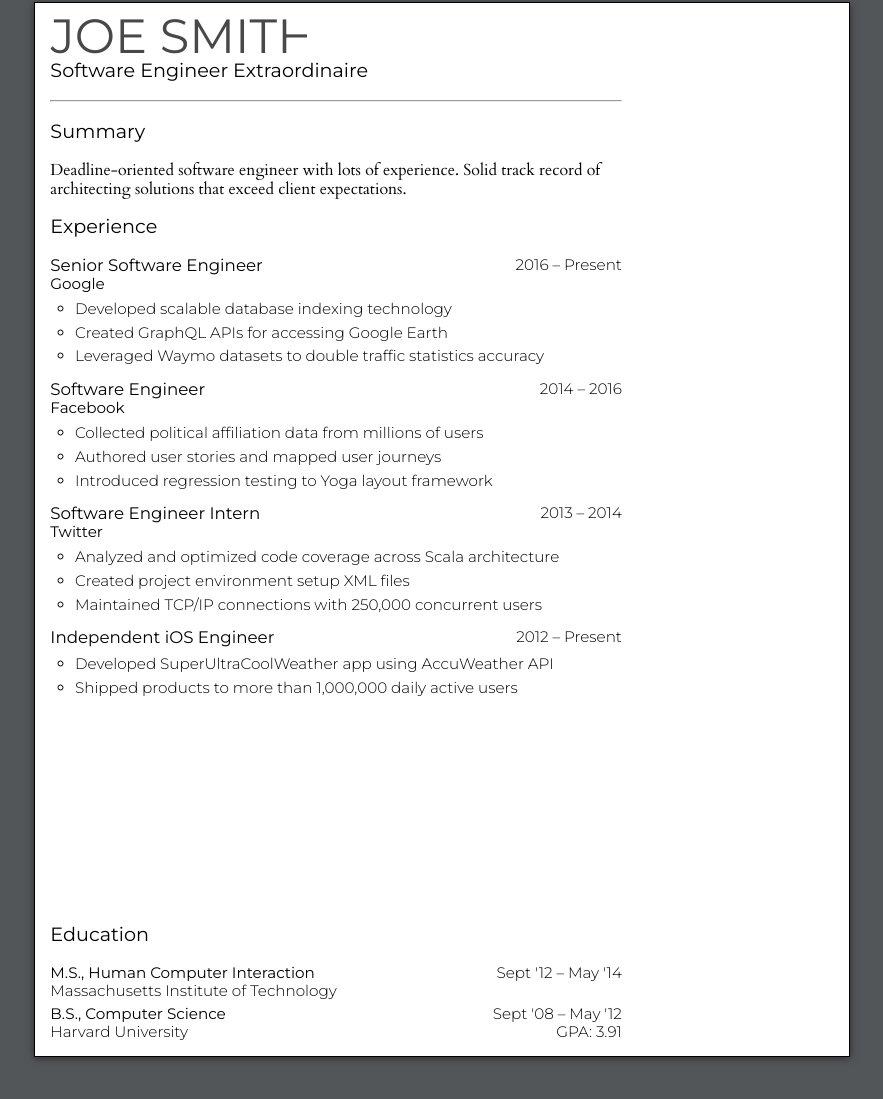
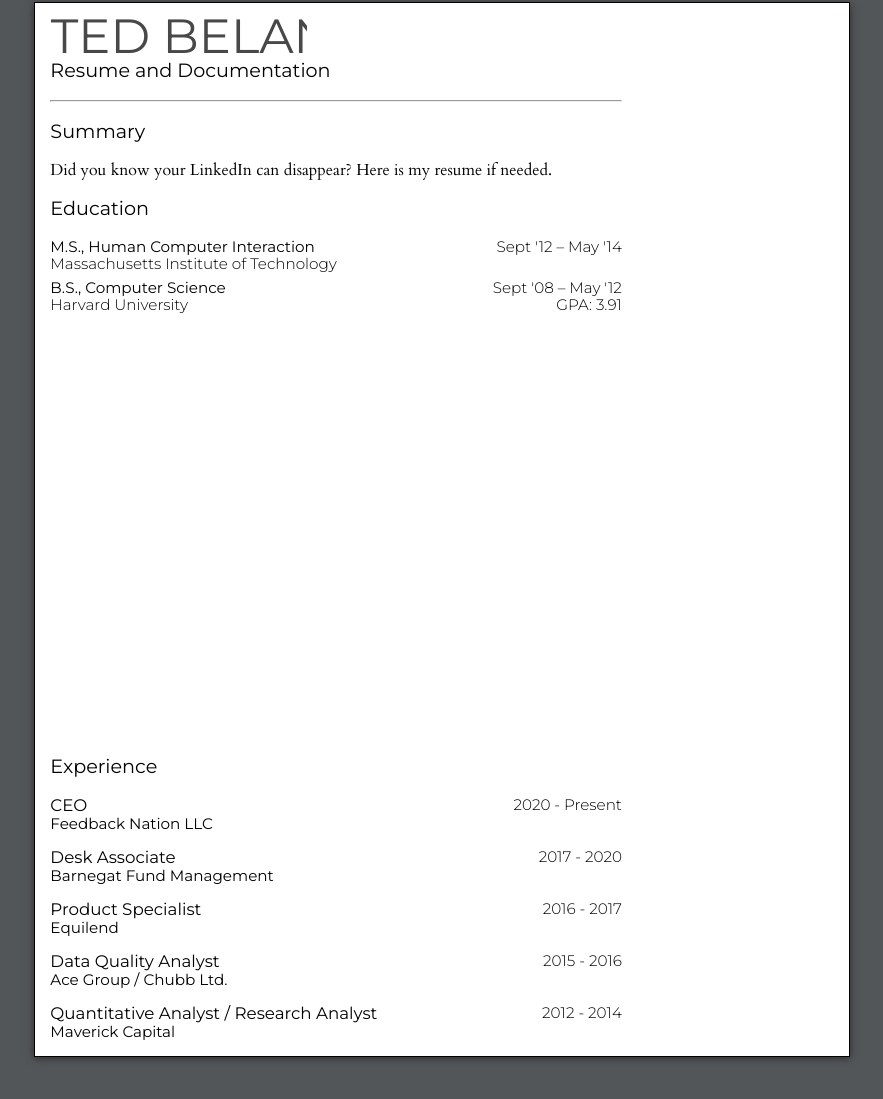
Before and after one commit to TedBelanoff/Resume, a plain HTML site: page index.html in a window 1280 px wide. Shown: the part 55-1154 px from the top of the page, without its empty margins (198-1081 px from the left). Drawn offline with nearby package versions, Linux system fonts and the light colour scheme.

Commit message:
Add files via upload

```diff
--- a/index.html
+++ b/index.html
@@ -32,72 +32,20 @@
                             <svg width="257px" height="35px" viewBox="0 0 257 35" version="1.1" xmlns="http://www.w3.org/2000/svg" xmlns:xlink="http://www.w3.org/1999/xlink">
                                 <g id="Page-1" stroke="none" stroke-width="1" fill="none" fill-rule="evenodd" font-family="Montserrat-Regular, Montserrat" font-size="48" font-weight="normal">
                                     <g id="Letter" transform="translate(-54.000000, -140.000000)" fill="#484848">
-                                        <text id="JOE-SMITH">
-                                            <tspan x="54.728" y="174">JOE SMITH</tspan>
+                                        <text id="TED-BELANOFF">
+                                            <tspan x="54.728" y="174">TED BELANOFF</tspan>
                                         </text>
                                     </g>
                                 </g>
                             </svg>
                         </a>
-                        <h6>Software Engineer Extraordinaire</h6>
+                        <h6>Resume and Documentation</h6>
                         <hr />
                     </header>
                     <section>
                         <section class="summary">
                             <h6>Summary</h6>
-                            <p>Deadline-oriented software engineer with lots of experience.
-                                Solid track record of architecting solutions that exceed client expectations.</p>
-                        </section>
-                        <section class="experience">
-                            <h6>Experience</h6>
-                            <ol>
-                                <li>
-                                    <header>
-                                        <p class="sanserif">Senior Software Engineer</p>
-                                        <time>2016 – Present</time>
-                                    </header>
-                                    <span>Google</span>
-                                    <ul>
-                                        <li>Developed scalable database indexing technology</li>
-                                        <li>Created GraphQL APIs for accessing Google Earth</li>
-                                        <li>Leveraged Waymo datasets to double traffic statistics accuracy</li>
-                                    </ul>
-                                </li>
-                                <li>
-                                    <header>
-                                        <p class="sanserif">Software Engineer</p>
-                                        <time>2014 – 2016</time>
-                                    </header>
-                                    <span>Facebook</span>
-                                    <ul>
-                                        <li>Collected political affiliation data from millions of users</li>
-                                        <li>Authored user stories and mapped user journeys</li>
-                                        <li>Introduced regression testing to Yoga layout framework</li>
-                                    </ul>
-                                </li>
-                                <li>
-                                    <header>
-                                        <p class="sanserif">Software Engineer Intern</p>
-                                        <time>2013 – 2014</time>
-                                    </header>
-                                    <span>Twitter</span>
-                                    <ul>
-                                        <li>Analyzed and optimized code coverage across Scala architecture</li>
-                                        <li>Created project environment setup XML files</li>
-                                        <li>Maintained TCP/IP connections with 250,000 concurrent users</li>
-                                    </ul>
-                                </li>
-                                <li>
-                                    <header>
-                                        <p class="sanserif">Independent iOS Engineer</p>
-                                        <time>2012 – Present</time>
-                                    </header>
-                                    <ul>
-                                        <li>Developed SuperUltraCoolWeather app using AccuWeather API</li>
-                                        <li>Shipped products to more than 1,000,000 daily active users</li>
-                                    </ul>
-                                </li>
-                            </ol>
+                            <p>Did you know your LinkedIn can disappear? Here is my resume if needed.</p>
                         </section>
                         <section class="education">
                             <h6>Education</h6>
@@ -124,6 +72,46 @@
                                 </li>
                             </ol>
                         </section>
+                        <section class="experience">
+                            <h6>Experience</h6>
+                            <ol>
+                                <li>
+                                    <header>
+                                        <p class="sanserif">CEO</p>
+                                        <time>2020 - Present</time>
+                                    </header>
+                                    <span>Feedback Nation LLC</span>
+                                </li>
+                                <li>
+                                    <header>
+                                        <p class="sanserif">Desk Associate</p>
+                                        <time>2017 - 2020</time>
+                                    </header>
+                                    <span>Barnegat Fund Management</span>
+                                </li>
+                                <li>
+                                    <header>
+                                        <p class="sanserif">Product Specialist</p>
+                                        <time>2016 - 2017</time>
+                                    </header>
+                                    <span>Equilend</span>
+                                </li>
+                                <li>
+                                    <header>
+                                        <p class="sanserif">Data Quality Analyst</p>
+                                        <time>2015 - 2016</time>
+                                    </header>
+                                    <span>Ace Group / Chubb Ltd.</span>
+                                </li>
+                                <li>
+                                    <header>
+                                        <p class="sanserif">Quantitative Analyst / Research Analyst</p>
+                                        <time>2012 - 2014</time>
+                                    </header>
+                                    <span>Maverick Capital</span>
+                                </li>
+                            </ol>
+                        </section>
                     </section>
                 </section>
             </section>
```
